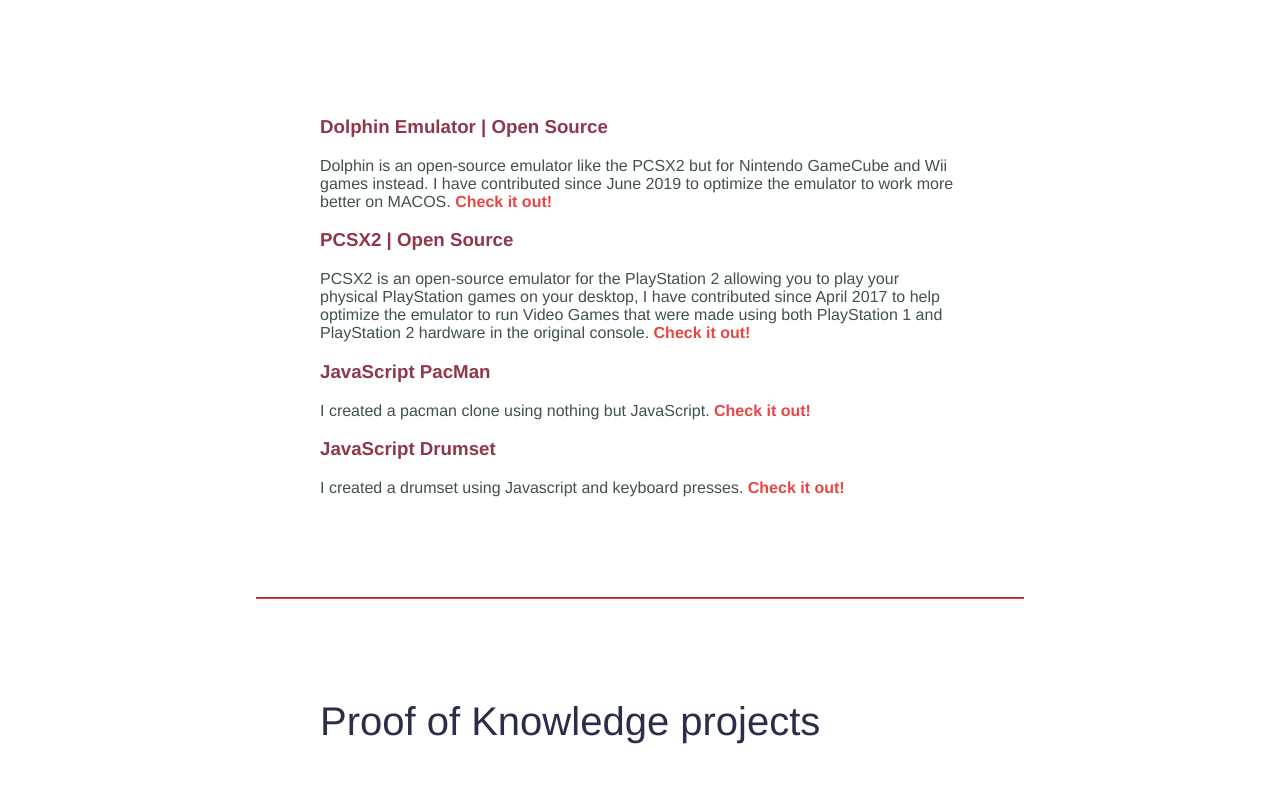
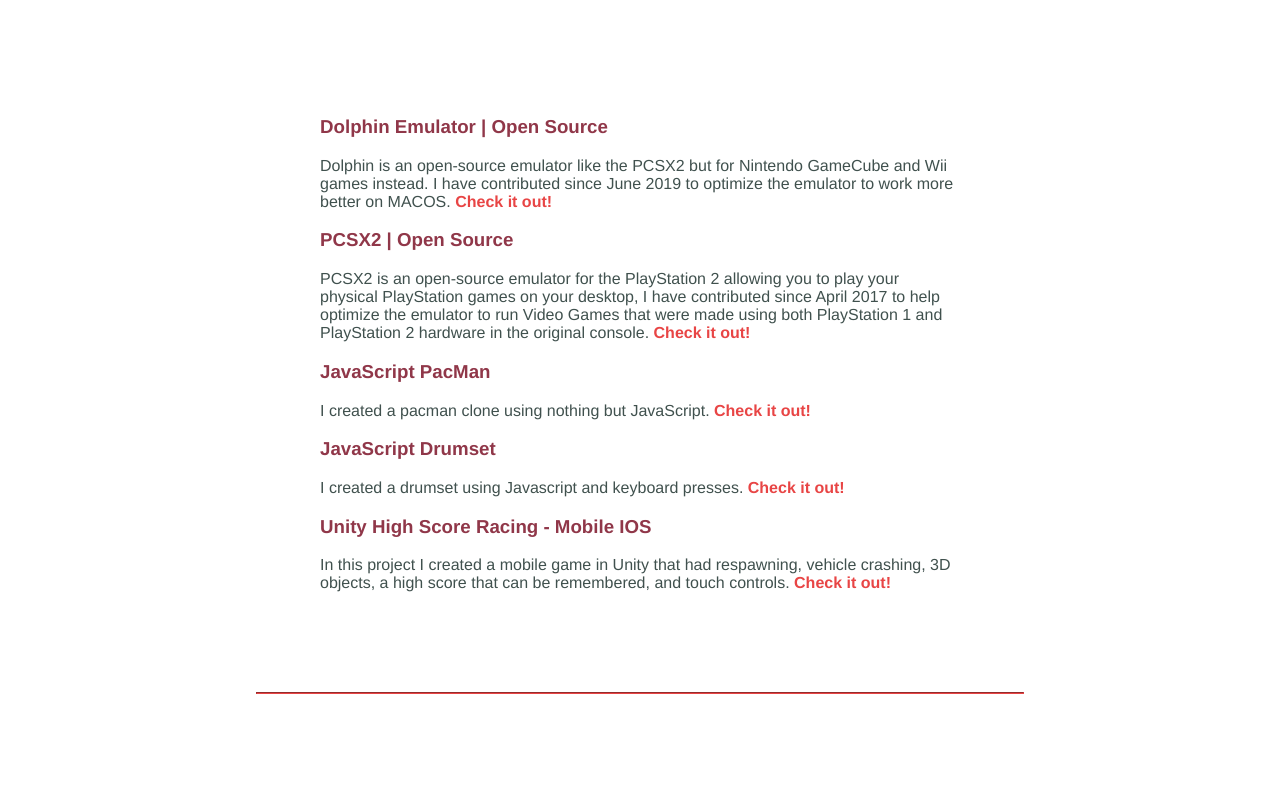
Before and after one commit to tlaloky/Alejandro-Cruz-Site, a plain HTML site: page projects.html in a window 1280 px wide. Shown: the part 233-1024 px from the top of the page. Drawn offline with Linux system fonts and the light colour scheme; a script that the page names is missing; a web font is replaced by a local one.

Commit message:
Add files via upload

```diff
--- a/projects.html
+++ b/projects.html
@@ -93,6 +93,11 @@
       <strong> <a href="https://tlaloky.github.io/Drums/" target="_blank">Check it out!</a></strong>
     </p>
 
+    <h3>Unity High Score Racing - Mobile IOS</h3>
+    <p>In this project I created a mobile game in Unity that had respawning, vehicle crashing, 3D objects,
+    a high score that can be remembered, and touch controls.<strong> <a href="https://www.youtube.com/watch?v=FG8_JHE8JU8&ab_channel=AlejandroCruz" target="_blank">Check it out!</a></strong>
+ </p>
+
 
 </div>
 
```
